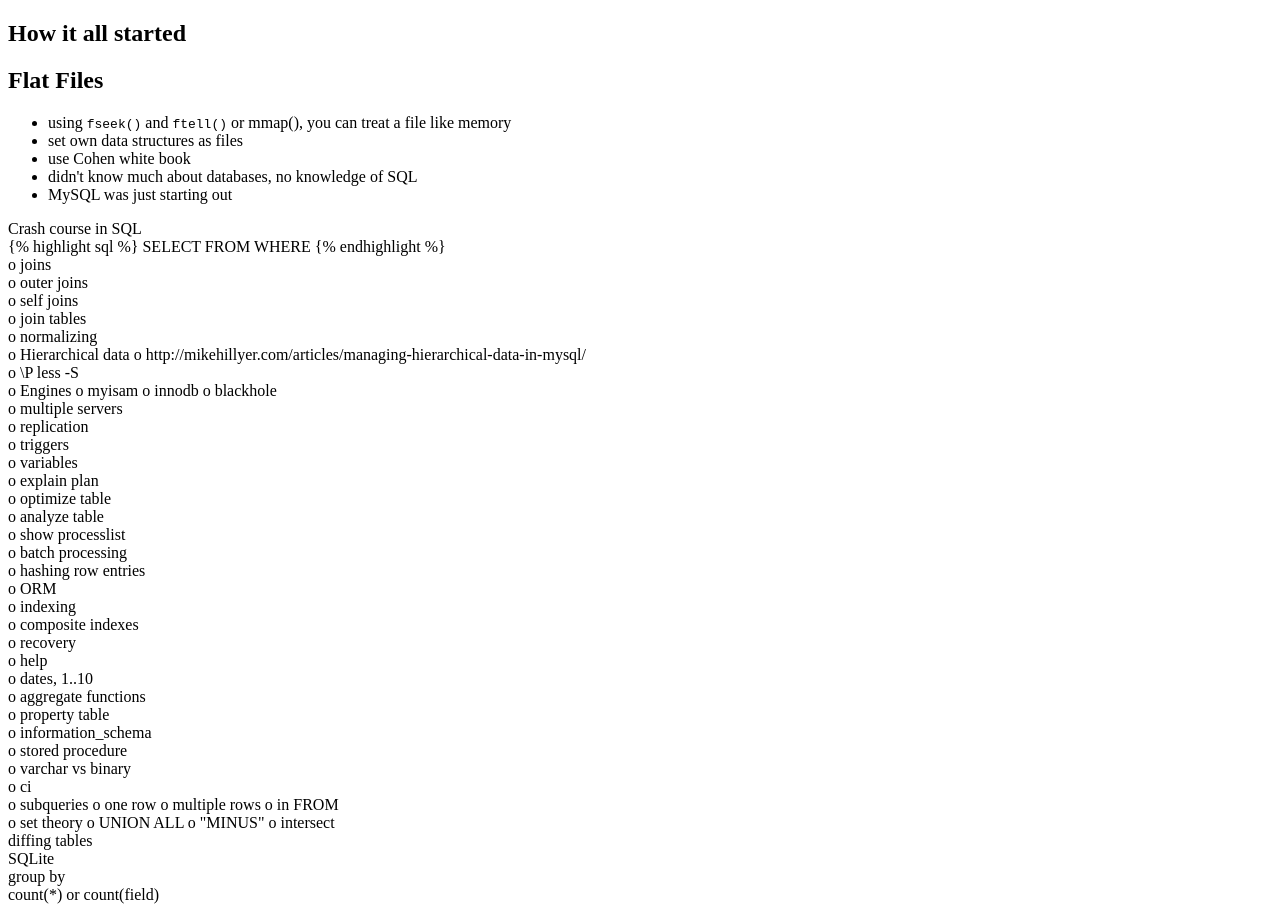
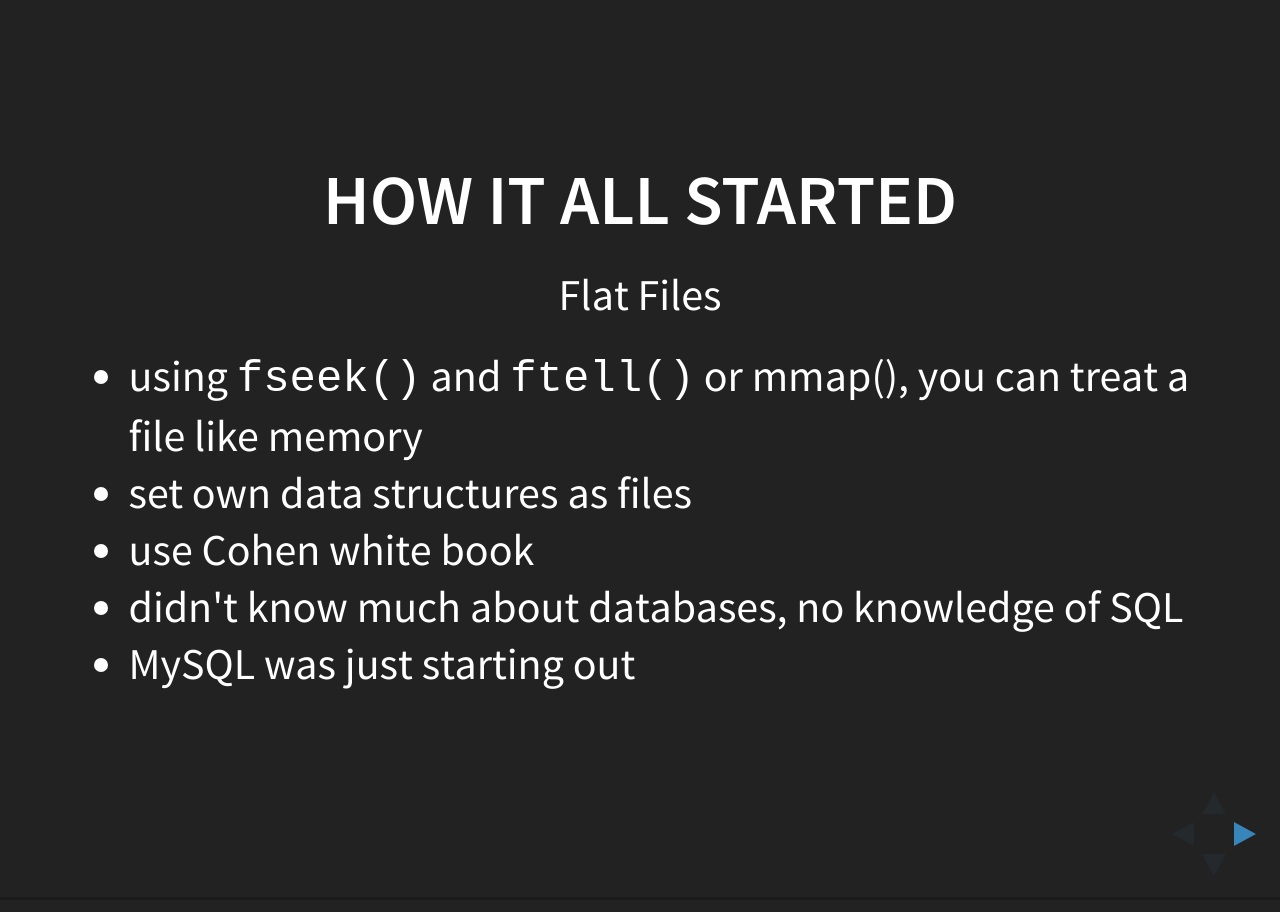
Before and after one commit to chongkim/chongkim.github.io, a Jekyll site: the page slides/adventures-in-mysql.html, which Jekyll copies as it is, in a window 1280 px wide. Built offline with Jekyll 4.4.1, drawn with Linux system fonts in a browser that asks for light colours; part of the change alters nothing that is shown.

````diff
--- a/slides/adventures-in-mysql.html
+++ b/slides/adventures-in-mysql.html
@@ -2,111 +2,122 @@
 <html>
   <head>
     <meta charset="utf-8">
+
     <title>Adventures in MySQL with Chong Kim</title>
+
     <meta name="description" content="Things I've learned about databases, MySQL in particular.">
     <meta name="author" content="Chong Oh Kim">
+
     <meta name="apple-mobile-web-app-capable" content="yes" />
     <meta name="apple-mobile-web-app-status-bar-style" content="black-translucent" />
 
     <meta name="viewport" content="width=device-width, initial-scale=1.0, maximum-scale=1.0, user-scalable=no, minimal-ui">
 
-  <link rel="stylesheet" href="../css/reveal.css">
-  <link rel="stylesheet" href="../css/theme/black.css" id="theme">
+    <link rel="stylesheet" href="css/reveal.css">
+    <link rel="stylesheet" href="css/theme/black.css" id="theme">
 
+    <!-- Code syntax highlighting -->
+    <link rel="stylesheet" href="lib/css/zenburn.css">
+
+    <!-- Printing and PDF exports -->
+    <script>
+      var link = document.createElement( 'link' );
+      link.rel = 'stylesheet';
+      link.type = 'text/css';
+      link.href = window.location.search.match( /print-pdf/gi ) ? 'css/print/pdf.css' : 'css/print/paper.css';
+      document.getElementsByTagName( 'head' )[0].appendChild( link );
+    </script>
+
+    <!--[if lt IE 9]>
+      <script src="lib/js/html5shiv.js"></script>
+      <![endif]-->
     </head>
     <body>
     <div class="reveal">
       <div class="slides">
-      <section>
-        <h1>How it all started</h1>
-        <h1>Flat Files</h1>
 
-        <ul>
-          <li>using <code>fseek()</code> and <code>ftell()</code> or mmap(), you can treat a file like memory</li>
-          <li>set own data structures as files</li>
-          <li>use Cohen white book</li>
-          <li>didn't know much about databases, no knowledge of SQL</li>
-          <li>MySQL was just starting out</li>
-        </ul>
+        <section data-markdown>
+          <script type="text/template">
+            ## How it all started
+            Flat Files
+
+            * using <code>fseek()</code> and <code>ftell()</code> or mmap(), you can treat a file like memory
+            * set own data structures as files
+            * use Cohen white book
+            * didn't know much about databases, no knowledge of SQL
+            * MySQL was just starting out
+          </script>
         </section>
         <section>
-        <section id="now">
-          Crash course in SQL
+          <section id="now"> Crash course in SQL </section>
+          <section>dual</section>
+          <section data-markdown>
+            <script type="text/template">
+            ```
+            SELECT x FROM foo WHERE x = 1;
+            ```
+
+            ```
+            <foo>bar</foo>
+            ```
+            </script>
           </section>
-        <section>
-          {% highlight sql %}
-          SELECT FROM WHERE
-          {% endhighlight %}
+          <section> joins</section>
+          <section> outer joins</section>
+          <section> self joins</section>
         </section>
-        <section>o joins</section>
-        <section>o outer joins</section>
-        <section>o self joins</section>
-      </section>
-      <section>
-        o join tables
-      </section>
-      <section>o normalizing</section>
-      <section>o Hierarchical data
+        <section> join tables </section>
+        <section> normalizing</section>
+        <section> Hierarchical data
           o http://mikehillyer.com/articles/managing-hierarchical-data-in-mysql/
         </section>
-      <section>o \P less -S
-      </section>
+        <section>o \P less -S </section>
         <section>o Engines
           o myisam
           o innodb
           o blackhole
         </section>
-      <section>o multiple servers
-      </section>
-      <section>o replication
-      </section>
-      <section>o triggers
-      </section>
-      <section>o variables
-      </section>
-      <section>o explain plan</section>
-      <section>o optimize table</section>
-      <section>o analyze table</section>
-      <section>o show processlist</section>
-      <section>o batch processing</section>
-      <section>o hashing row entries</section>
-      <section>o ORM</section>
-      <section>o indexing</section>
-      <section>o composite indexes</section>
-      <section>o recovery</section>
-      <section>o help</section>
-      <section>o dates, 1..10</section>
-      <section>o aggregate functions</section>
-      <section>o property table</section>
-      <section>o information_schema</section>
-      <section>o stored procedure</section>
-      <section>o varchar vs binary</section>
-      <section>o ci</section>
-      <section>o subqueries
-        o one row
-        o multiple rows
-        o in FROM
+        <section> multiple servers </section>
+        <section> replication </section>
+        <section> triggers </section>
+        <section> variables </section>
+        <section> explain plan</section>
+        <section> optimize table</section>
+        <section> analyze table</section>
+        <section> show processlist</section>
+        <section> batch processing</section>
+        <section> hashing row entries</section>
+        <section> ORM</section>
+        <section> indexing</section>
+        <section> composite indexes</section>
+        <section> recovery</section>
+        <section> help</section>
+        <section> dates, 1..10</section>
+        <section> aggregate functions</section>
+        <section> property table</section>
+        <section> information_schema</section>
+        <section> stored procedure</section>
+        <section> varchar vs binary</section>
+        <section> ci</section>
+        <section> subqueries
+          <section> one row</section>
+          <section> multiple rows</section>
+          <section> in FROM</section>
         </section>
         <section>
-        o set theory
-        o UNION ALL
-        o "MINUS"
-        o intersect
+          <section> set theory</section>
+          <section> UNION ALL</section>
+          <section> "MINUS"</section>
+          <section> intersect</section>
         </section>
-      <section>
-        diffing tables
-      </section>
-      <section>
-        SQLite
-      </section>
-      <section>
-        group by
-      </section>
+        <section> diffing tables </section>
+        <section> SQLite </section>
+        <section> group by </section>
         <section>count(*) or count(field)</section>
       </div>
     </div>
-  <script src="../lib/js/head.min.js"></script>
-  <script src="../js/reveal.js"></script>
+    <script src="lib/js/head.min.js"></script>
+    <script src="js/reveal.js"></script>
 
     <script>
 
@@ -122,12 +133,12 @@
 
       // Optional reveal.js plugins
       dependencies: [
-      { src: '../lib/js/classList.js', condition: function() { return !document.body.classList; } },
-      { src: '../plugin/markdown/marked.js', condition: function() { return !!document.querySelector( '[data-markdown]' ); } },
-      { src: '../plugin/markdown/markdown.js', condition: function() { return !!document.querySelector( '[data-markdown]' ); } },
-      { src: '../plugin/highlight/highlight.js', async: true, condition: function() { return !!document.querySelector( 'pre code' ); }, callback: function() { hljs.initHighlightingOnLoad(); } },
-      { src: '../plugin/zoom-js/zoom.js', async: true },
-      { src: '../plugin/notes/notes.js', async: true }
+        { src: 'lib/js/classList.js', condition: function() { return !document.body.classList; } },
+        { src: 'plugin/markdown/marked.js', condition: function() { return !!document.querySelector( '[data-markdown]' ); } },
+        { src: 'plugin/markdown/markdown.js', condition: function() { return !!document.querySelector( '[data-markdown]' ); } },
+        { src: 'plugin/highlight/highlight.js', async: true, condition: function() { return true; }, callback: function() { hljs.initHighlightingOnLoad(); } },
+        { src: 'plugin/zoom-js/zoom.js', async: true },
+        { src: 'plugin/notes/notes.js', async: true }
       ]
     });
 
````
Lines whose indentation alone changed are shown as unchanged.
